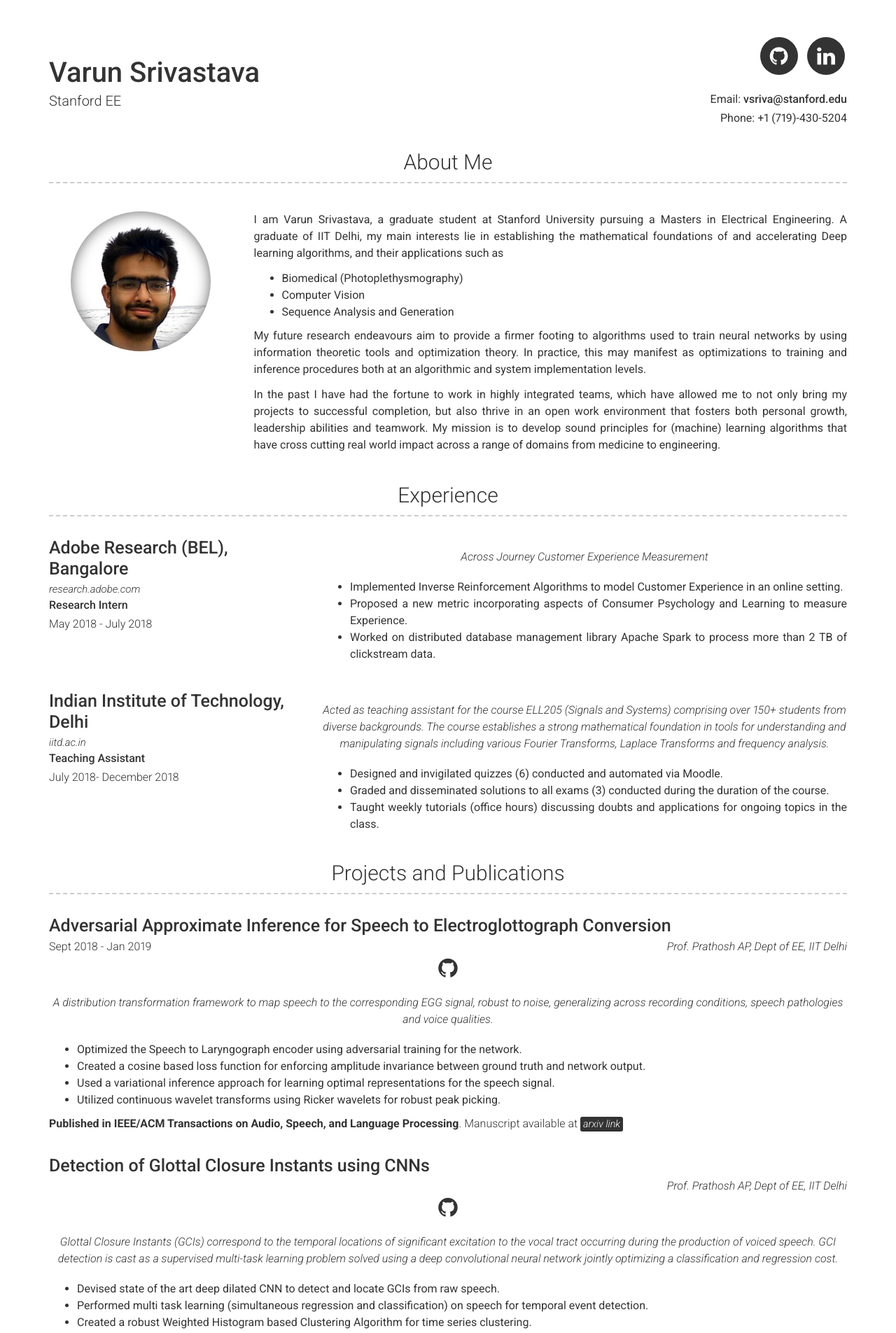
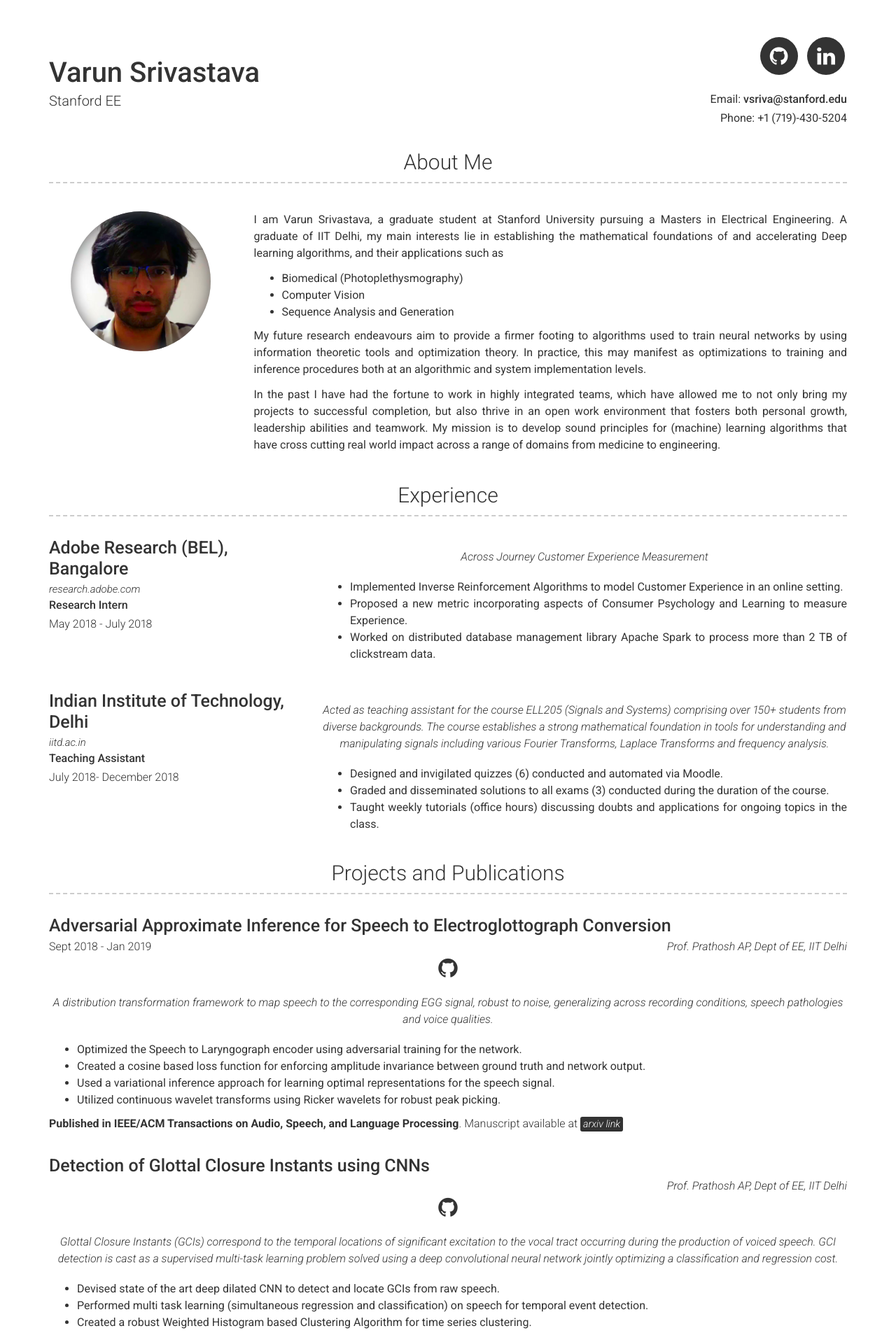
Before and after one commit to VarunSrivastavaIITD/VarunSrivastavaIITD.github.io, a Jekyll site: the page built from index.md, in a window 1280 px wide. Shown: the top 1905 px of the page at 70% size. Built offline with Jekyll 4.4.1, drawn with Linux system fonts in a browser that asks for light colours; some web fonts are replaced.

Commit message:
Change profile image

```diff
--- a/_config.yml
+++ b/_config.yml
@@ -29,7 +29,7 @@ linkedin_username: varun-srivastava-2a7a76193
 
 # About Section
 # about_title: About Me (Use this to override about section title)
-about_profile_image: assets/headshot.jpg
+about_profile_image: assets/headshot.png
 about_content: | # this will include new lines to allow paragraphs
   I am Varun Srivastava, a graduate student at Stanford University pursuing a Masters in Electrical Engineering. A graduate of IIT Delhi, my main interests lie in establishing the mathematical foundations of and accelerating Deep learning algorithms, and their applications such as
 
```
Also changed, not shown: assets/headshot.jpg (deleted), assets/headshot.png (added).
